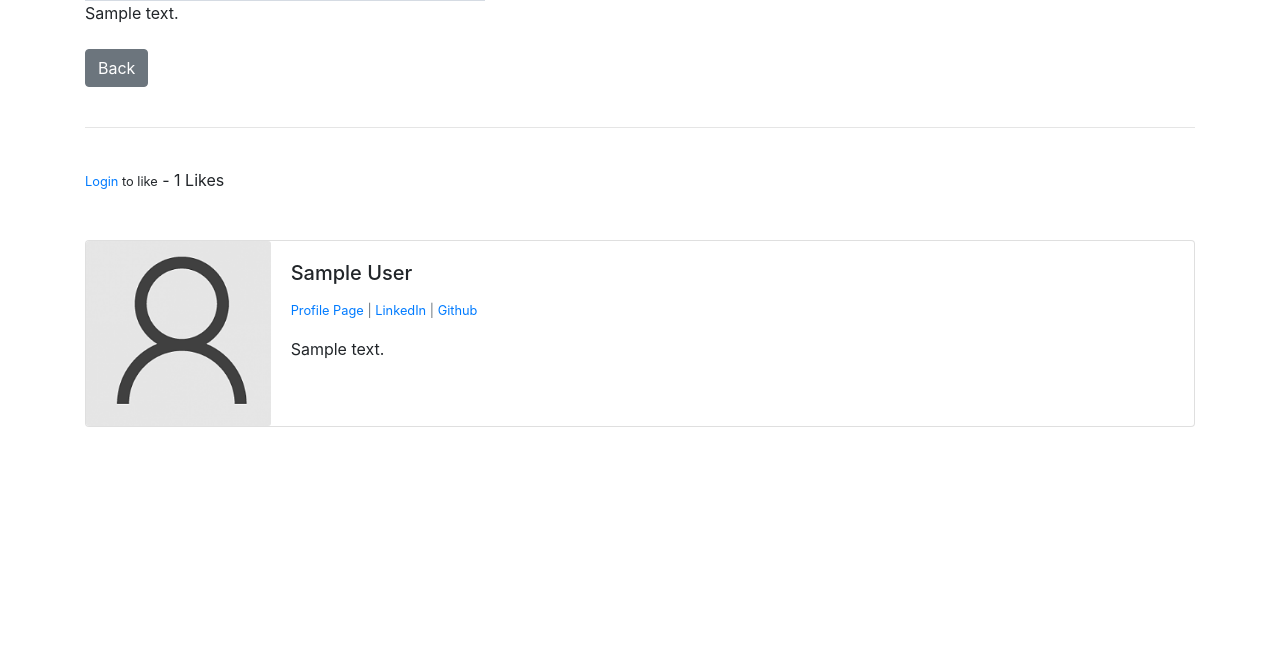
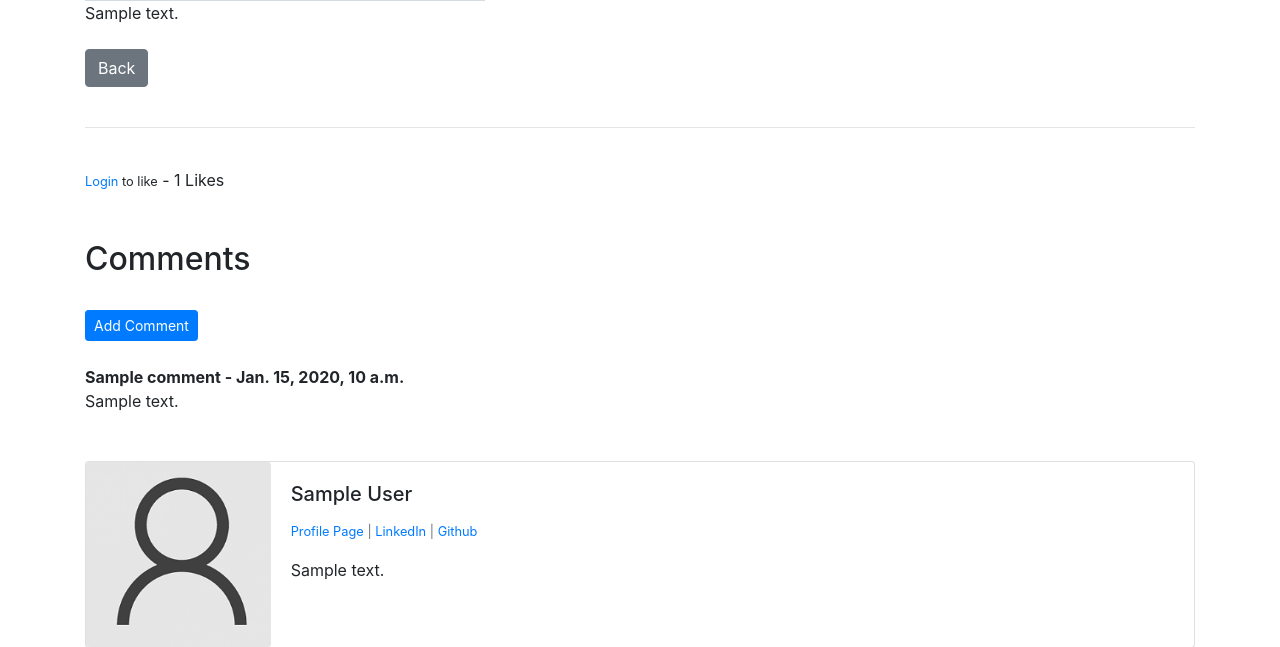
Before and after one commit to jpapu/portfolio, a Django app: page /article/1 in a window 1280 px wide. Shown: the part 516-1163 px from the top of the page. Before the commit the page ends 943 px from the top, so only its background shows below. Run offline with Django 3.2, Linux system fonts and the light colour scheme; tables that the repository leaves empty hold one stand-in row (values such as "Sample post"); grey boxes marked "Sample" are stand-in pictures; some libraries are stand-ins or nearby versions.

Commit message:
core basics of comment system (#45)

```diff
--- a/portfolio/web_app/admin.py
+++ b/portfolio/web_app/admin.py
@@ -1,6 +1,7 @@
 from django.contrib import admin
-from .models import Category, Post, UserProfile
+from .models import Category, Comment, Post, UserProfile
 
 admin.site.register(Post)
 admin.site.register(Category)
 admin.site.register(UserProfile)
+admin.site.register(Comment)
--- a/portfolio/web_app/forms.py
+++ b/portfolio/web_app/forms.py
@@ -1,5 +1,5 @@
 from django import forms
-from .models import Post, Category
+from .models import Comment, Post, Category
 
 choices = Category.objects.all().values_list('name','name')
 
@@ -33,3 +33,13 @@ class EditPostForm(forms.ModelForm):
             'summary': forms.TextInput(attrs={'class':'form-control', 'placeholder': 'Short description'}),
             'body': forms.Textarea(attrs={'class':'form-control'}),
         }
+
+class CommentForm(forms.ModelForm):
+    class Meta:
+        model = Comment
+        fields = ['name', 'body']
+
+        widgets = {
+            'name': forms.TextInput(attrs={'class':'form-control'}),
+            'body': forms.Textarea(attrs={'class':'form-control'}),
+        }
--- a/portfolio/web_app/models.py
+++ b/portfolio/web_app/models.py
@@ -48,3 +48,12 @@ class UserProfile(models.Model):
 
     def get_absolute_url(self):
         return reverse('home')  #return to home after creation
+
+class Comment(models.Model):
+    post = models.ForeignKey(Post, related_name="comments", on_delete=models.CASCADE)
+    name = models.CharField(max_length = 255)
+    body = models.TextField()
+    date_added = models.DateTimeField(auto_now_add=True)
+
+    def __str__(self):
+        return '%s - %s' %(self.post.title, self.name)
--- a/portfolio/web_app/templates/article_details.html
+++ b/portfolio/web_app/templates/article_details.html
@@ -51,6 +51,22 @@
 
 <br/><br/>
 
+<h2>Comments</h2><br>
+<a href="{% url 'add_comment' post.pk %}" class="btn btn-primary btn-sm">Add Comment</a><br><br>
+{% if not post.comments.all %}
+    No comments yet
+{% else %}
+    {% for comment in post.comments.all %}
+        <strong>
+            {{comment.name}} - {{ comment.date_added }}
+        </strong>
+        <br/>
+        {{ comment.body }}
+        <br/>
+    {% endfor %}
+{% endif %}
+<br/><br/>
+
 <!--User Card-->
 <div class="card mb-3">
     <div class="row no-gutters">
--- a/portfolio/web_app/urls.py
+++ b/portfolio/web_app/urls.py
@@ -1,5 +1,5 @@
 from django.urls import path
-from web_app.views import AddCategoryView, CreatePostView, HomeView, ArticleDetailView, UpdatePostView, DeletePostView, CategoryView, CategoryListView, LikeView
+from web_app.views import AddCommentView, AddCategoryView, CreatePostView, HomeView, ArticleDetailView, UpdatePostView, DeletePostView, CategoryView, CategoryListView, LikeView
 
 urlpatterns = [
     path('', HomeView.as_view(), name='home'),
@@ -11,4 +11,5 @@ urlpatterns = [
     path('category/<str:cats>', CategoryView, name = 'category'),
     path('category-list/', CategoryListView, name = 'category-list'),
     path('like/<int:pk>', LikeView, name = 'like_post'),
+    path('article/<int:pk>/comment/', AddCommentView.as_view(), name='add_comment'),
 ]
--- a/portfolio/web_app/views.py
+++ b/portfolio/web_app/views.py
@@ -1,7 +1,7 @@
 from django.shortcuts import render, get_object_or_404
 from django.views.generic import ListView, DetailView, CreateView, UpdateView, DeleteView
-from .models import Category, Post
-from .forms import CreatePostForm, EditPostForm
+from .models import Category, Post, Comment
+from .forms import CreatePostForm, EditPostForm, CommentForm
 from django.urls import reverse, reverse_lazy
 from django.http import HttpResponseRedirect
 
@@ -76,3 +76,14 @@ def LikeView(request, pk):
         liked = True
 
     return HttpResponseRedirect(reverse('article-detail',args=[str(pk)]))
+
+class AddCommentView(CreateView):
+    model = Comment
+    form_class = CommentForm
+    template_name = 'add_comment.html'
+
+    def form_valid(self, form):
+        form.instance.post_id = self.kwargs['pk']
+        return super().form_valid(form)
+
+    success_url = reverse_lazy('home')
```
Also changed, not shown: portfolio/web_app/templates/add_comment.html (added, +18 -0 lines), portfolio/web_app/migrations/0013_comment.py (added).
